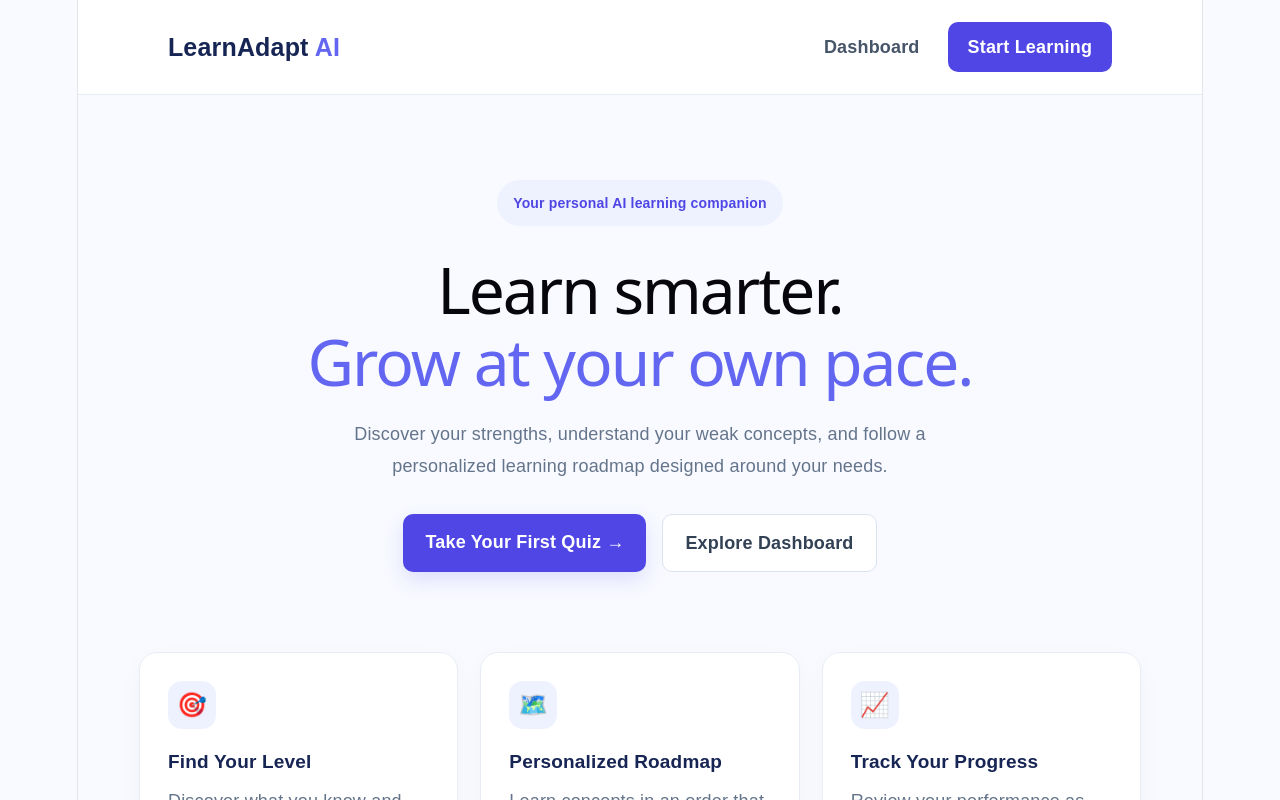
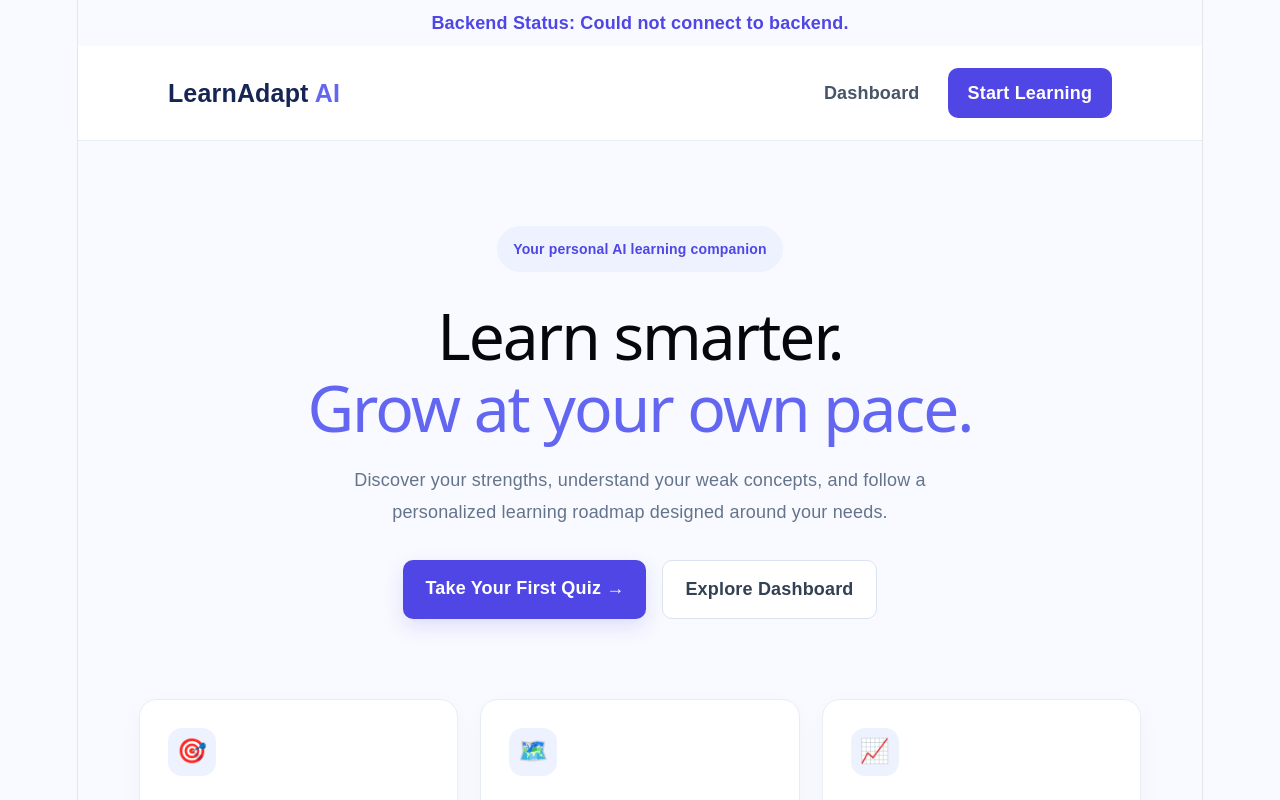
Before and after one commit to shraddhachaware01/LearnAdapt, a React app: page / in a window 1280 px wide. Shown: the top 800 px of the page. Built offline with nearby package versions, Linux system fonts and the light colour scheme; no server answers; the HTML template or start-up script is replaced by a standard one.

Commit message:
Connect React frontend to Express backend

```diff
--- a/src/App.jsx
+++ b/src/App.jsx
@@ -1,5 +1,5 @@
 
-import { useState } from 'react';
+import { useEffect, useState } from 'react';
 import { BrowserRouter, Routes, Route } from 'react-router-dom';
 
 import Home from './pages/Home.jsx';
@@ -8,8 +8,41 @@ import Dashboard from './Dashboard.jsx';
 
 function App() {
   const [quizResults, setQuizResults] = useState(null);
+  const [backendMessage, setBackendMessage] = useState(
+    'Checking backend connection...'
+  );
+
+  useEffect(() => {
+    fetch('http://localhost:5001/api/health')
+      .then((response) => {
+        if (!response.ok) {
+          throw new Error('Backend request failed');
+        }
+
+        return response.json();
+      })
+      .then((data) => {
+        setBackendMessage(data.message);
+      })
+      .catch((error) => {
+        console.error('Backend connection error:', error);
+        setBackendMessage('Could not connect to backend.');
+      });
+  }, []);
 
   return (
+    <>
+      <p
+        style={{
+          textAlign: 'center',
+          padding: '10px',
+          color: '#4f46e5',
+          fontWeight: 'bold',
+        }}
+      >
+        Backend Status: {backendMessage}
+      </p>
+
       <BrowserRouter>
         <Routes>
           <Route path="/" element={<Home />} />
@@ -25,6 +58,7 @@ function App() {
           />
         </Routes>
       </BrowserRouter>
+    </>
   );
 }
 
```
Also changed, not shown: package.json (+14 -1 lines), 1 other file (tests, documents, lock files or other folders). Lines whose indentation alone changed are shown as unchanged.
